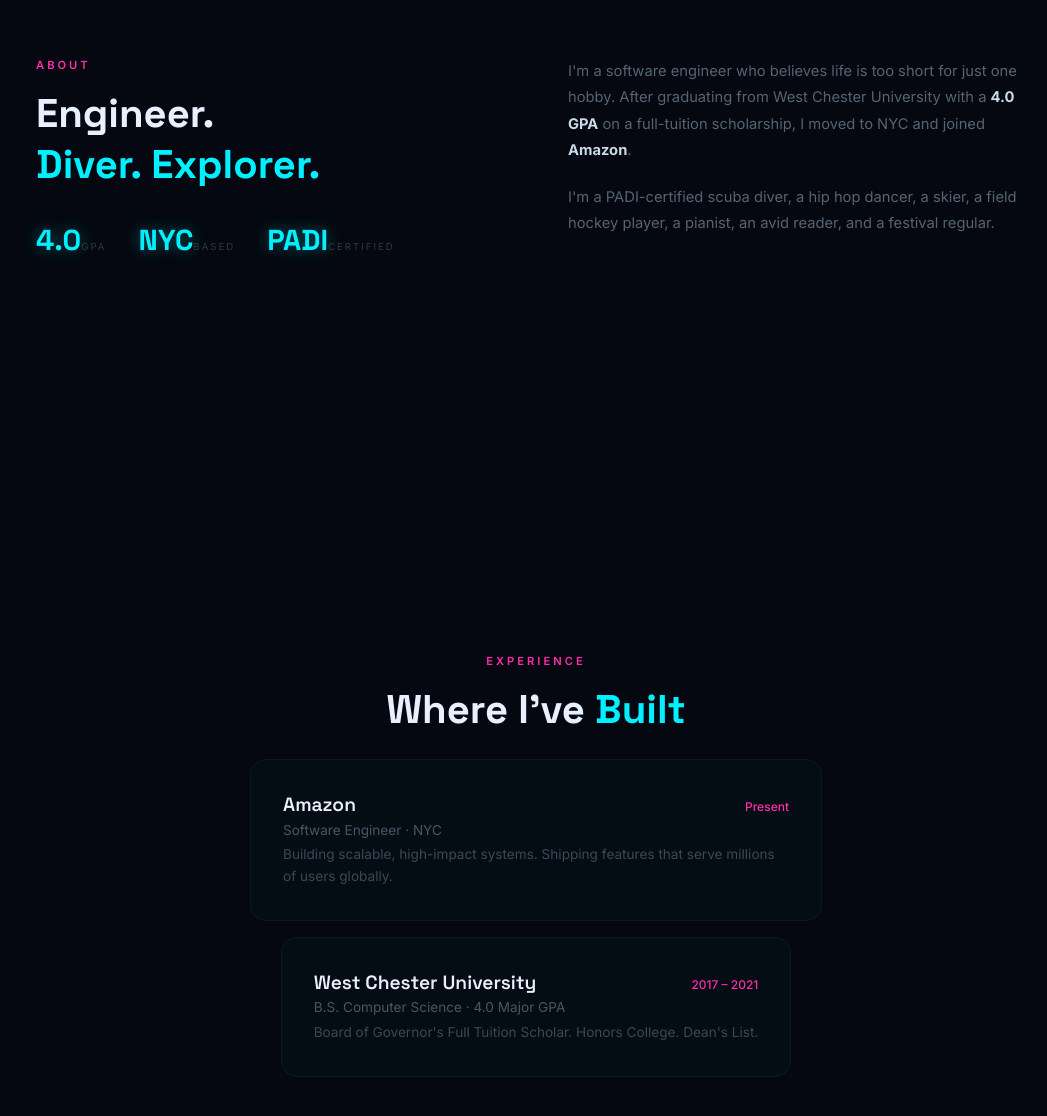
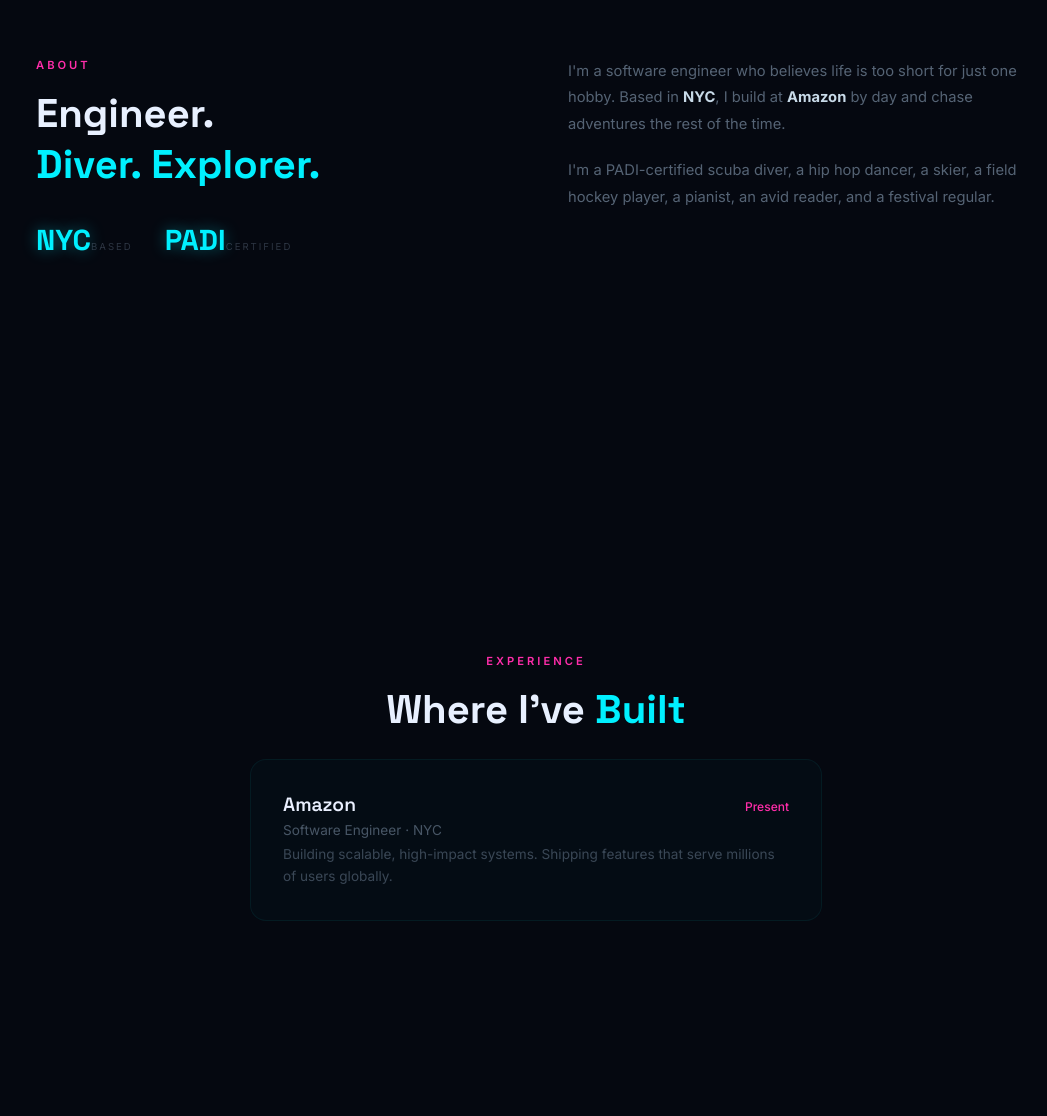
Before and after one commit to aygaribaldi/aygaribaldi.github.io, a React (Vite) app: page / in a window 1280 px wide. Shown: the part 1042-2158 px from the top of the page, without its empty margins (104-1151 px from the left). Built offline with nearby package versions, Linux system fonts and the light colour scheme.

Commit message:
Remove university from website
Keep only work experience per user request.

```diff
--- a/src/sections/About.tsx
+++ b/src/sections/About.tsx
@@ -9,10 +9,6 @@
             <span>Diver. Explorer.</span>
           </h2>
           <div className="neon-stats">
-            <div className="neon-stat">
-              <span className="val">4.0</span>
-              <span className="lbl">GPA</span>
-            </div>
             <div className="neon-stat">
               <span className="val">NYC</span>
               <span className="lbl">Based</span>
@@ -26,8 +22,8 @@
         <div className="col">
           <p>
             I'm a software engineer who believes life is too short for just one hobby.
-            After graduating from West Chester University with a <strong>4.0 GPA</strong> on
-            a full-tuition scholarship, I moved to NYC and joined <strong>Amazon</strong>.
+            Based in <strong>NYC</strong>, I build at <strong>Amazon</strong> by day and chase
+            adventures the rest of the time.
           </p>
           <br />
           <p>
--- a/src/sections/Experience.tsx
+++ b/src/sections/Experience.tsx
@@ -15,16 +15,6 @@
         </p>
       </div>
 
-      <div className="exp-item">
-        <div className="exp-top">
-          <h3>West Chester University</h3>
-          <span className="exp-date">2017 – 2021</span>
-        </div>
-        <p className="exp-role">B.S. Computer Science · 4.0 Major GPA</p>
-        <p className="exp-desc">
-          Board of Governor's Full Tuition Scholar. Honors College. Dean's List.
-        </p>
-      </div>
     </section>
   );
 }
```
